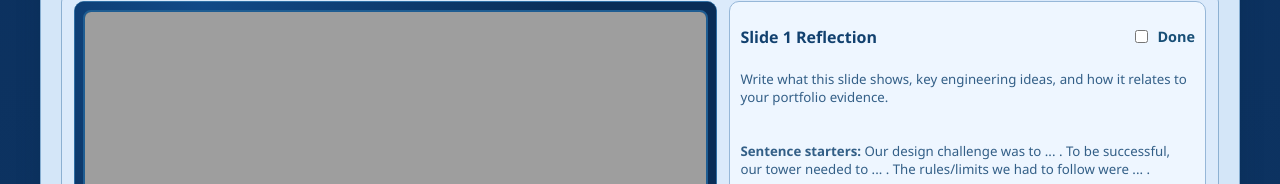
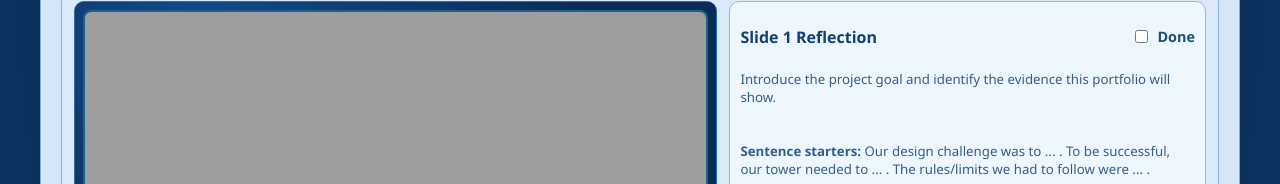
Before and after one commit to stevencowell/Engineering-Website, a plain HTML site: page water_tower_portfolio_guided_viewer.html in a window 1280 px wide. Shown: the part 439-623 px from the top of the page. Drawn offline with Linux system fonts and the light colour scheme.

Commit message:
Customize reflection guidance per slide card

```diff
--- a/water_tower_portfolio_guided_viewer.html
+++ b/water_tower_portfolio_guided_viewer.html
@@ -389,6 +389,25 @@
       ];
     }
 
+    function cardGuidance(slideId) {
+      const guidanceBySlide = {
+        1: "Introduce the project goal and identify the evidence this portfolio will show.",
+        2: "Explain the challenge requirements and the success criteria your team had to meet.",
+        3: "Describe the materials and explain why they were suitable for your tower design.",
+        4: "Point out the key structural ideas (such as tension/compression) visible in your design.",
+        5: "Summarize your blueprint decisions, including key measurements and why they mattered.",
+        6: "Record the construction process in sequence and include one important safety choice.",
+        7: "Describe a build problem and clearly explain the fix your team used.",
+        8: "Explain your testing method and why it was a fair way to evaluate performance.",
+        9: "Report your measured results and interpret what they say about tower performance.",
+        10: "Analyze where failure happened and support your explanation with exact data.",
+        11: "Propose a realistic redesign change and explain how it would improve outcomes.",
+        12: "Capture your key engineering learning and how you will apply it in future work."
+      };
+
+      return guidanceBySlide[slideId] || "Explain the evidence shown on this slide and connect it to your engineering claim.";
+    }
+
     function renderWorkbook() {
       const html = SLIDES.map((slide) => `
         <section class="aligned-block" data-slide="${slide.id}">
@@ -402,7 +421,7 @@
                 <input type="checkbox" id="done-${slide.id}" /> Done
               </label>
             </div>
-            <p class="mini">Write what this slide shows, key engineering ideas, and how it relates to your portfolio evidence.</p>
+            <p class="mini">${cardGuidance(slide.id)}</p>
             <p class="mini"><strong>Sentence starters:</strong> ${sentenceStarters(slide.id).join(" ")}</p>
             <textarea id="response-${slide.id}" placeholder="Your response for Slide ${slide.id}"></textarea>
           </article>
```
